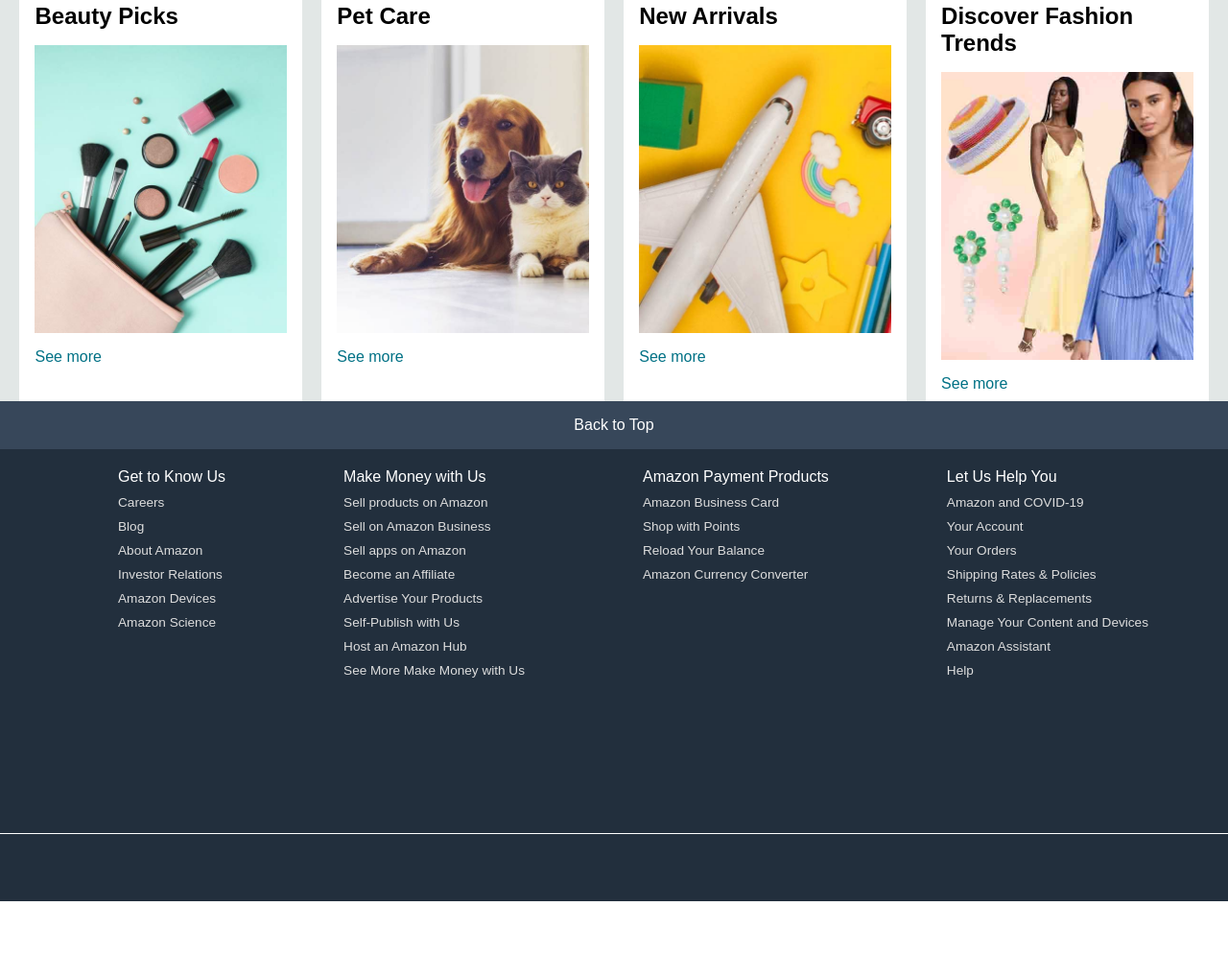
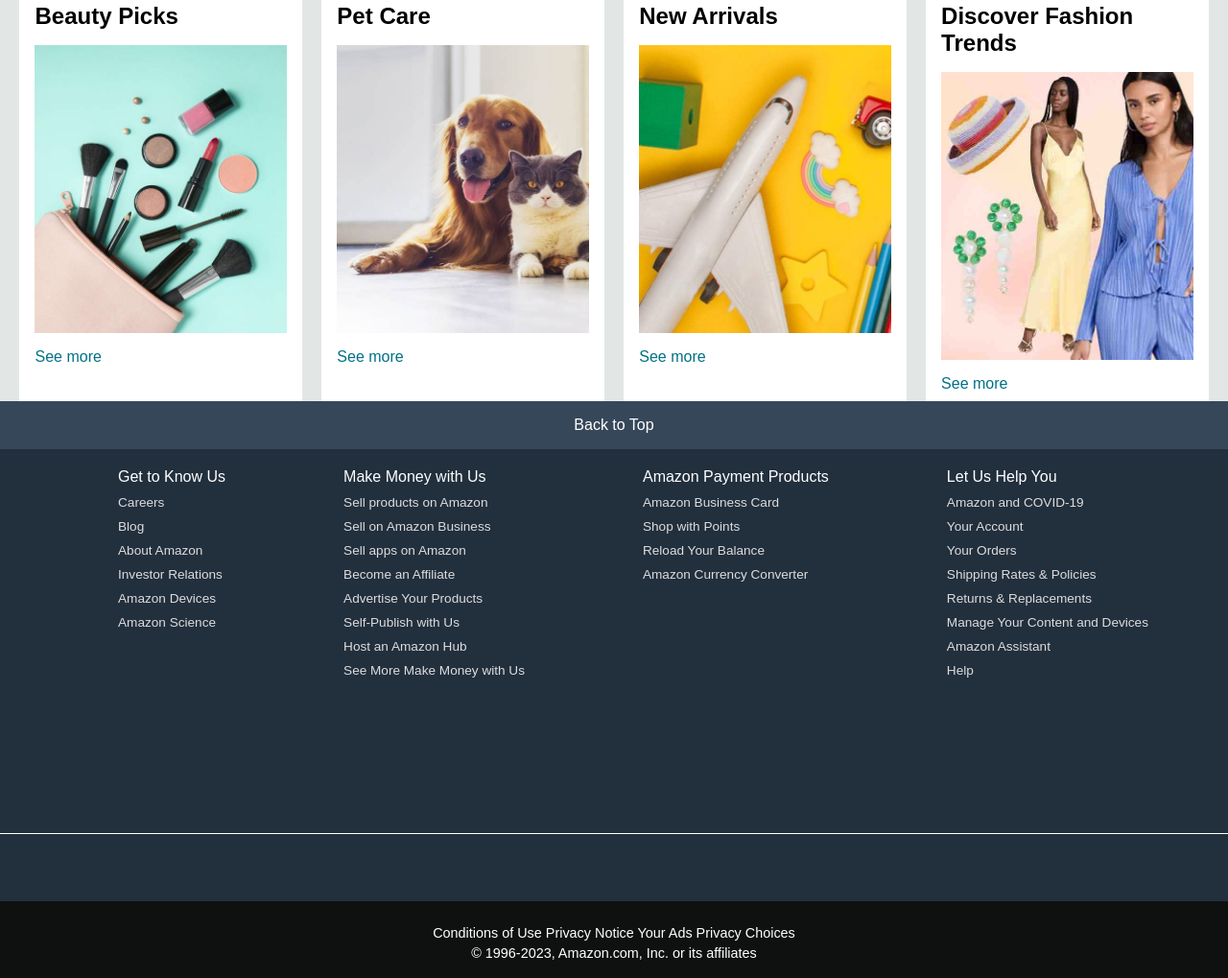
Before and after one commit to sne-tis-12/Amazon-Clone, a plain HTML site: page index.html in a window 1280 px wide. Shown: the part 882-1901 px from the top of the page at 96% size. Before the commit the page ends 1821 px from the top, so only its background shows below. Drawn offline with Linux system fonts and the light colour scheme.

Commit message:
fifth commit

```diff
--- a/index.html
+++ b/index.html
@@ -172,6 +172,16 @@
             <div class="logo"></div>
 
         </div>
+        <div class="foot-panel4">
+            <div class="pages">
+                <a>Conditions of Use</a>
+                <a>Privacy Notice</a>
+                <a>Your Ads Privacy Choices</a>
+            </div>
+            <div class="copy-right">
+                © 1996-2023, Amazon.com, Inc. or its affiliates
+            </div>
+        </div>
     </footer>
 </body>
 </html>
--- a/styles.css
+++ b/styles.css
@@ -208,3 +208,16 @@ ul a{
     border-top: 0.5px solid white;
     height: 70px;
 }
+.foot-panel4{
+    background-color: #0f1111;
+    color: white;
+    height: 80px;
+    font-size: 0.9rem;
+    text-align: center;
+}
+.pages{
+    padding-top: 25px;
+}
+.copy-right{
+    padding-top: 5px;
+}
```
